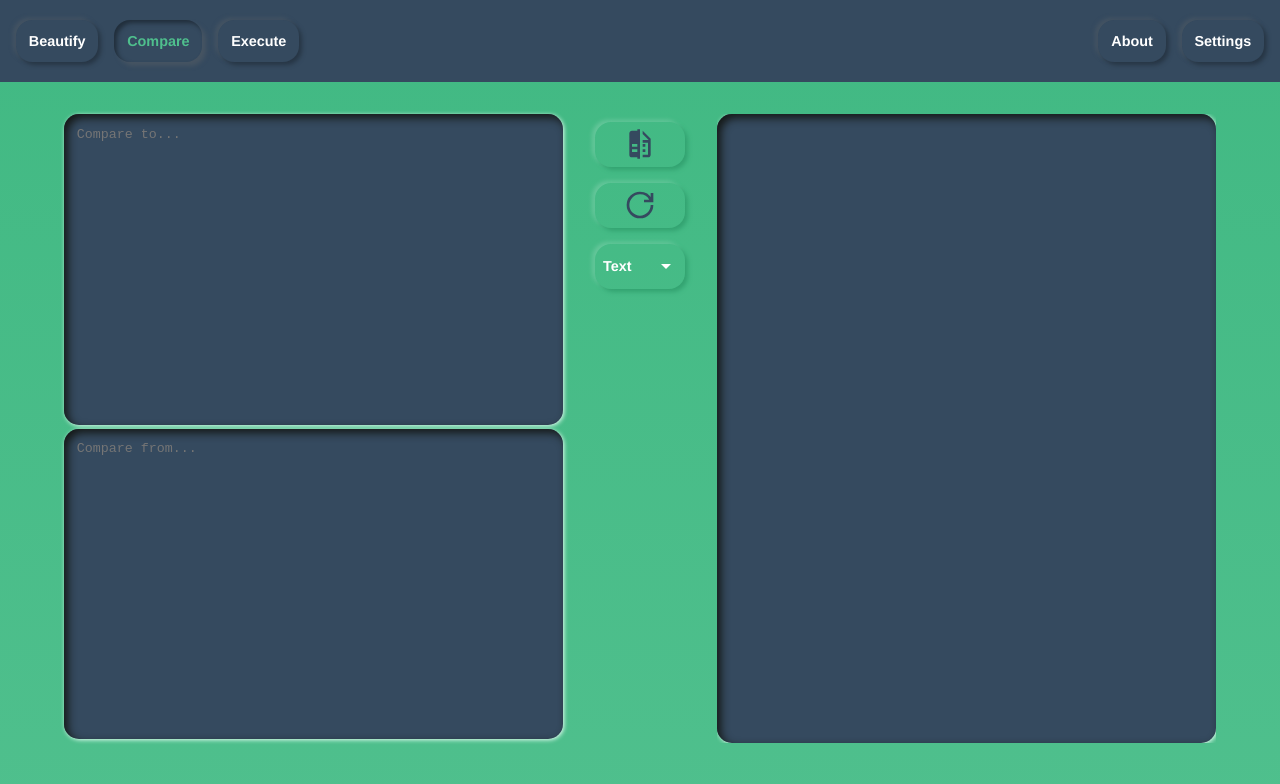
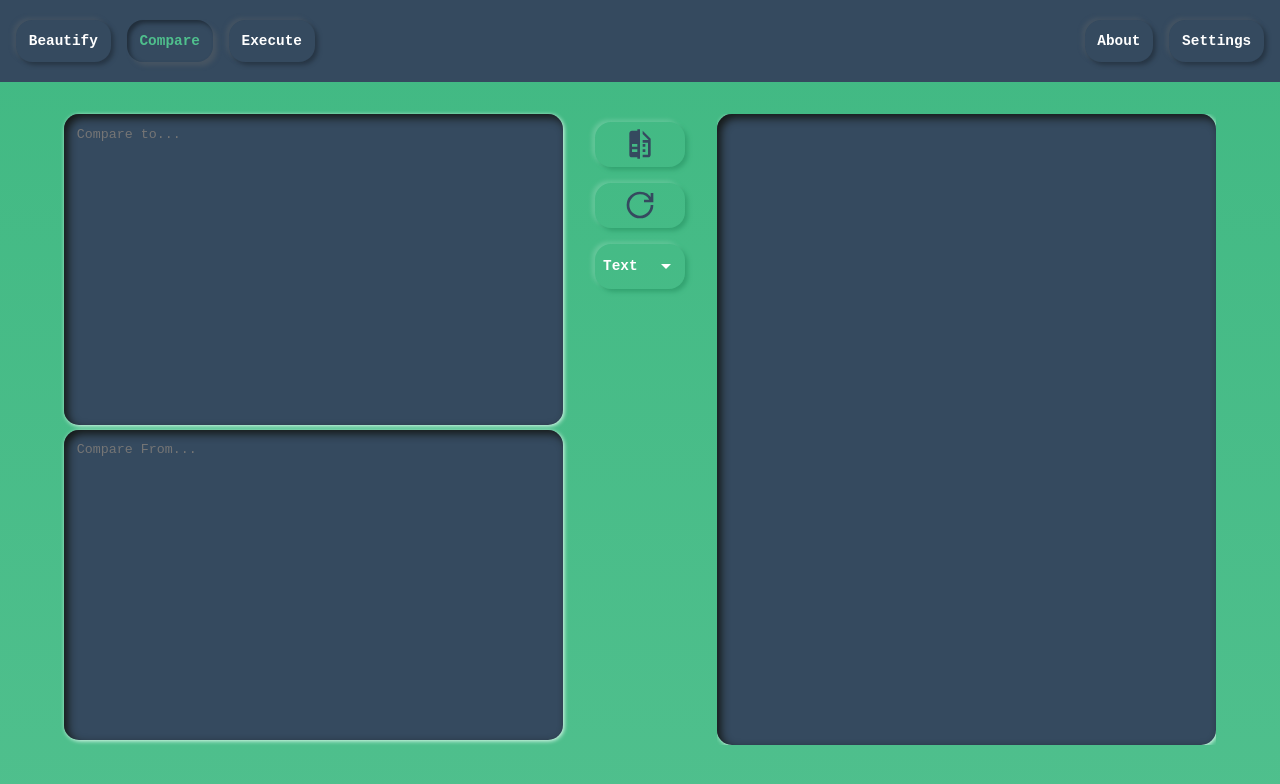
Before and after one commit to sprakash57/ecslate, a Vue app: page /#/compare in a window 1280 px wide. Shown: the top 784 px of the page. Built offline with nearby package versions, Linux system fonts and the light colour scheme.

Commit message:
Changelog(0.3.3) - Settings page WIP feat: new component - TextArea refactor: use new TextArea component at different places

```diff
--- a/package.json
+++ b/package.json
@@ -18,7 +18,8 @@
   "dependencies": {
     "core-js": "^3.6.5",
     "vue": "^3.2.19",
-    "vue-router": "^4.0.0-0"
+    "vue-router": "^4.0.0-0",
+    "vuex": "^4.0.2"
   },
   "devDependencies": {
     "@typescript-eslint/eslint-plugin": "^4.18.0",
--- a/src/App.vue
+++ b/src/App.vue
@@ -4,13 +4,19 @@
 </template>
 
 <script lang="ts">
-import { defineComponent } from "vue";
+import { defineComponent, onBeforeMount, onMounted } from "vue";
 import Navbar from "@/components/Navbar.vue";
+import store from "./store";
 
 export default defineComponent({
-  name: "App",
   components: {
     Navbar,
   },
+  setup(){
+    onBeforeMount(() => {
+      const font = store.read("font");
+      document.body.style.fontFamily = String(font);
+    })
+  }
 });
 </script>
--- a/src/assets/global.css
+++ b/src/assets/global.css
@@ -8,7 +8,6 @@ body {
   padding: 0;
   margin: 0;
   font-size: 16px;
-  font-family: Avenir, Helvetica, Arial, sans-serif;
   -webkit-font-smoothing: antialiased;
   -moz-osx-font-smoothing: grayscale;
 }
--- a/src/components/common/Dropdown.vue
+++ b/src/components/common/Dropdown.vue
@@ -46,6 +46,7 @@ export default defineComponent({
     },
   },
   setup(props) {
+    console.log(props.label)
     const selected = ref(props.default || props.options?.[0]);
     const open = ref(false);
     const handleClick = (option: string) => {
@@ -55,6 +56,7 @@ export default defineComponent({
     };
     return {
       selected,
+      label: props.label,
       open,
       handleClick,
     };
--- /dev/null
+++ b/src/components/common/TextArea.vue
@@ -0,0 +1,48 @@
+<template>
+    <textarea
+          @input="handleInput"
+          :class="classes"
+          :value="modelValue"
+          :cols="cols"
+          :rows="rows"
+          :placeholder="placeholder"
+          :style="customStyle"
+        />
+</template>
+
+<style scoped>
+.editor {
+  resize: none;
+  width: 100%;
+}
+</style>
+
+<script lang="ts">
+import { classes } from "@/helpers/utils";
+import store from "@/store";
+import { defineComponent } from "@vue/runtime-core"
+
+export default defineComponent({
+    props: {
+        modelValue: { type: String, required: true },
+        cols: { type: String, default: "60" },
+        rows: { type: String, default: "38" },
+        class: { type: String, required: false }
+    },
+    emits: ["update:modelValue"],
+    setup(props, context){
+        const customStyle = {'font-family': store.read("font")};
+        const handleInput = (e: Event) => {
+            const target = <HTMLInputElement>e.target;
+            context.emit("update:modelValue", target.value);
+        }
+        return {
+            cols: props.cols,
+            rows: props.rows,
+            classes: classes("darkBg editor", props.class),
+            handleInput,
+            customStyle
+        }
+    }
+});
+</script>
--- /dev/null
+++ b/src/components/common/index.ts
@@ -0,0 +1,3 @@
+export { default as Button } from './Button.vue';
+export { default as Dropdown } from './Dropdown.vue';
+export { default as TextArea } from './TextArea.vue';
--- /dev/null
+++ b/src/store/index.ts
@@ -0,0 +1,39 @@
+type DefaultSettings = { [key: string]: string | boolean };
+
+const DEFAULT = {
+    "disableWelcomePage": true,
+    "defaultSlate": "Beautify",
+    "font": "monospace"
+}
+
+const fetchSettings = (): DefaultSettings => {
+    try {
+        const settings = window.localStorage.getItem("settings");
+        if (settings) return JSON.parse(settings);
+        return DEFAULT;
+    } catch (error: any) {
+        return DEFAULT;
+    }
+}
+
+const read = (key: string) => {
+    const settings = fetchSettings();
+    return settings[key];
+}
+
+const write = (key: string, value: string | boolean) => {
+    const settings = fetchSettings();
+    settings[key] = value;
+    window.localStorage.setItem("settings", JSON.stringify(settings));
+}
+
+const reset = () => {
+    window.localStorage.setItem("settings", JSON.stringify(DEFAULT));
+}
+
+export default {
+    fetchSettings,
+    read,
+    write,
+    reset
+}
--- a/src/views/Beautifier.vue
+++ b/src/views/Beautifier.vue
@@ -2,14 +2,7 @@
   <main class="container">
     <section class="fields">
       <div class="fields__io">
-        <textarea
-          v-model="editor"
-          name="editor"
-          cols="60"
-          rows="38"
-          class="darkBg fields__io__editor"
-          placeholder="Type ugly..."
-        />
+        <TextArea v-model="editor" placeholder="Type ugly..."/>
       </div>
       <div class="fields__btn">
         <Button :onClick="runBeautifier" title="Beautify">
@@ -43,10 +36,6 @@
 .fields__io {
   width: 100%;
 }
-.fields__io__editor {
-  resize: none;
-  width: 100%;
-}
 .fields__btn {
   margin: 0 2rem;
   height: 200px;
@@ -74,6 +63,7 @@
 import { defineComponent, ref } from "vue";
 import Button from "@/components/common/Button.vue";
 import Dropdown from "@/components/common/Dropdown.vue";
+import TextArea from '@/components/common/TextArea.vue';
 import YAML from "yaml";
 
 export default defineComponent({
@@ -81,6 +71,7 @@ export default defineComponent({
   components: {
     Button,
     Dropdown,
+    TextArea
   },
   setup() {
     const editor = ref("");
@@ -127,7 +118,7 @@ export default defineComponent({
       selectInputType,
       clearEditor,
       runBeautifier,
-      options,
+      options
     };
   },
 });
--- a/src/views/Comparator.vue
+++ b/src/views/Comparator.vue
@@ -2,20 +2,8 @@
   <main class="container">
     <section class="fields">
       <div class="fields__input">
-        <textarea
-          v-model="compareTo"
-          cols="60"
-          rows="19"
-          class="darkBg fields__input__editor"
-          placeholder="Compare to..."
-        />
-        <textarea
-          v-model="compareFrom"
-          class="darkBg fields__input__editor"
-          cols="60"
-          rows="19"
-          placeholder="Compare from..."
-        />
+        <TextArea v-model="compareTo" rows="19" placeholder="Compare to..."/>
+        <TextArea v-model="compareFrom" rows="19" placeholder="Compare From..."/>
       </div>
       <div class="fields__btn">
         <Button :onClick="runCompare" title="Compare">
@@ -54,10 +42,6 @@
   width: 100%;
   height: 100%;
 }
-.fields__input__editor {
-  resize: none;
-  width: 100%;
-}
 .fields__btn {
   margin: 0 2rem;
   height: 200px;
@@ -89,6 +73,7 @@
 import { defineComponent, ref } from "vue";
 import Button from "@/components/common/Button.vue";
 import Dropdown from "@/components/common/Dropdown.vue";
+import TextArea from '@/components/common/TextArea.vue';
 
 const Diff = require("diff");
 
@@ -96,6 +81,7 @@ export default defineComponent({
   components: {
     Button,
     Dropdown,
+    TextArea
   },
   setup() {
     const output = ref();
--- a/src/views/Execute.vue
+++ b/src/views/Execute.vue
@@ -2,14 +2,7 @@
   <main class="container">
     <section class="fields">
       <div class="fields__io">
-        <textarea
-          v-model="editor"
-          name="editor"
-          cols="60"
-          rows="38"
-          class="darkBg fields__io__editor"
-          placeholder="JavaScript snippet..."
-        />
+        <TextArea v-model="editor" placeholder="JavaScript snippet..."/>
       </div>
       <div class="fields__btn">
         <Button :onClick="runEditor" title="Execute">
@@ -42,10 +35,6 @@
 .fields__io {
   width: 100%;
 }
-.fields__io__editor {
-  resize: none;
-  width: 100%;
-}
 .fields__btn {
   margin: 0 2rem;
   height: 200px;
@@ -72,11 +61,12 @@
 
 <script lang="ts">
 import { defineComponent, ref } from "vue";
-import Button from '@/components/common/Button.vue';
+import { Button, TextArea } from '@/components/common';
 
 export default defineComponent({
   components: {
-    Button
+    Button,
+    TextArea
   },
   setup() {
     const editor = ref("");
--- a/src/views/Settings.vue
+++ b/src/views/Settings.vue
@@ -1,3 +1,31 @@
 <template>
-  <section>Settings</section>
+  <section class="darkBg">
+    <h3>
+      <Dropdown :default="selected" :onClick="handleClick" label="Font" :options="options"/>
+    </h3>
+  </section>
 </template>
+
+<script lang="ts">
+import { defineComponent } from 'vue';
+import Dropdown from '@/components/common/Dropdown.vue';
+import store from '@/store';
+
+export default defineComponent({
+  components: {
+    Dropdown
+  },
+  setup() {
+    const selected = store.read("font");
+    const handleClick = (option: string) => {
+      store.write("font", option);
+      document.body.style.fontFamily = option;
+    }
+    return {
+      handleClick,
+      selected,
+      options: ['monospace', 'serif']
+    }
+  },
+})
+</script>
```
Also changed, not shown: 1 other file (tests, documents, lock files or other folders).
